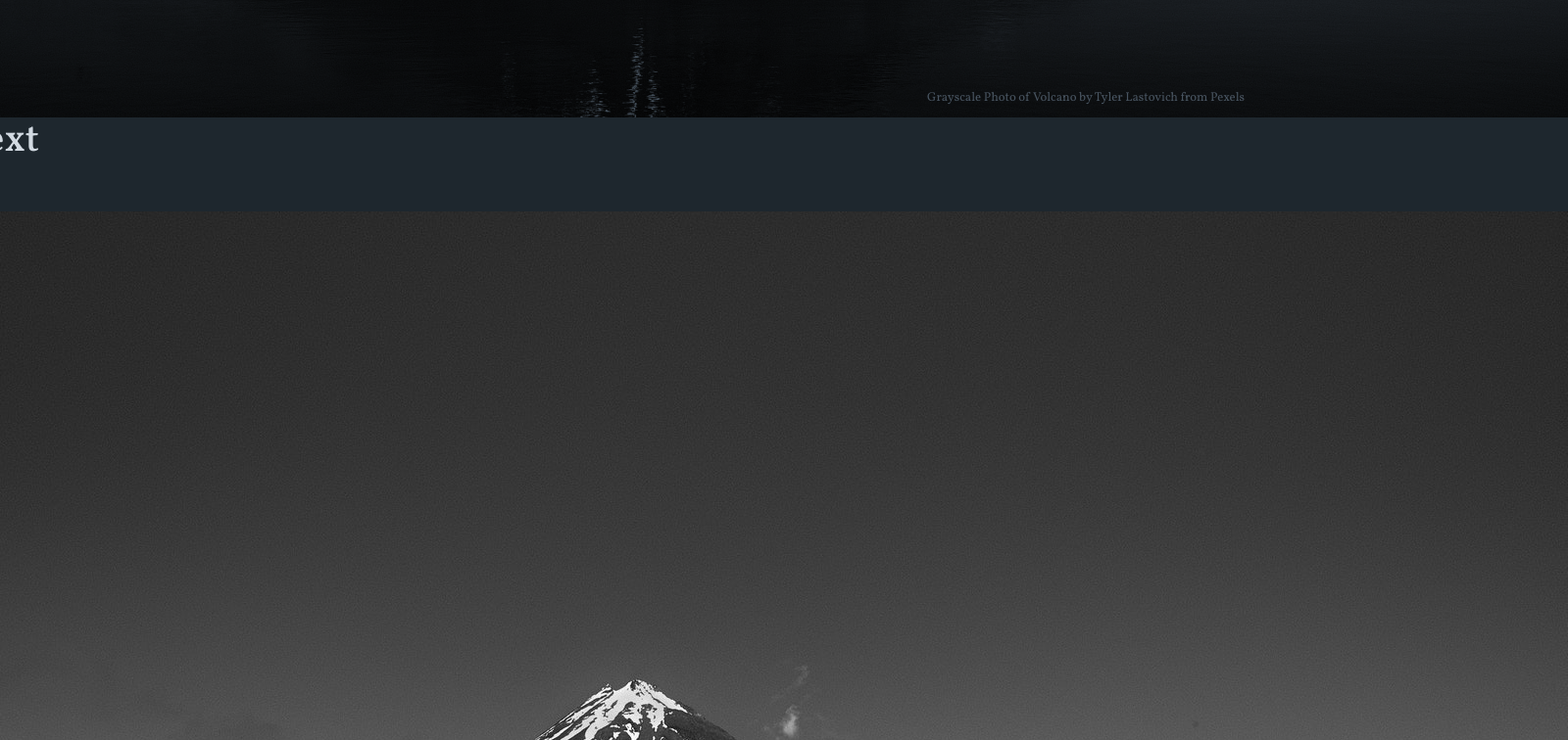
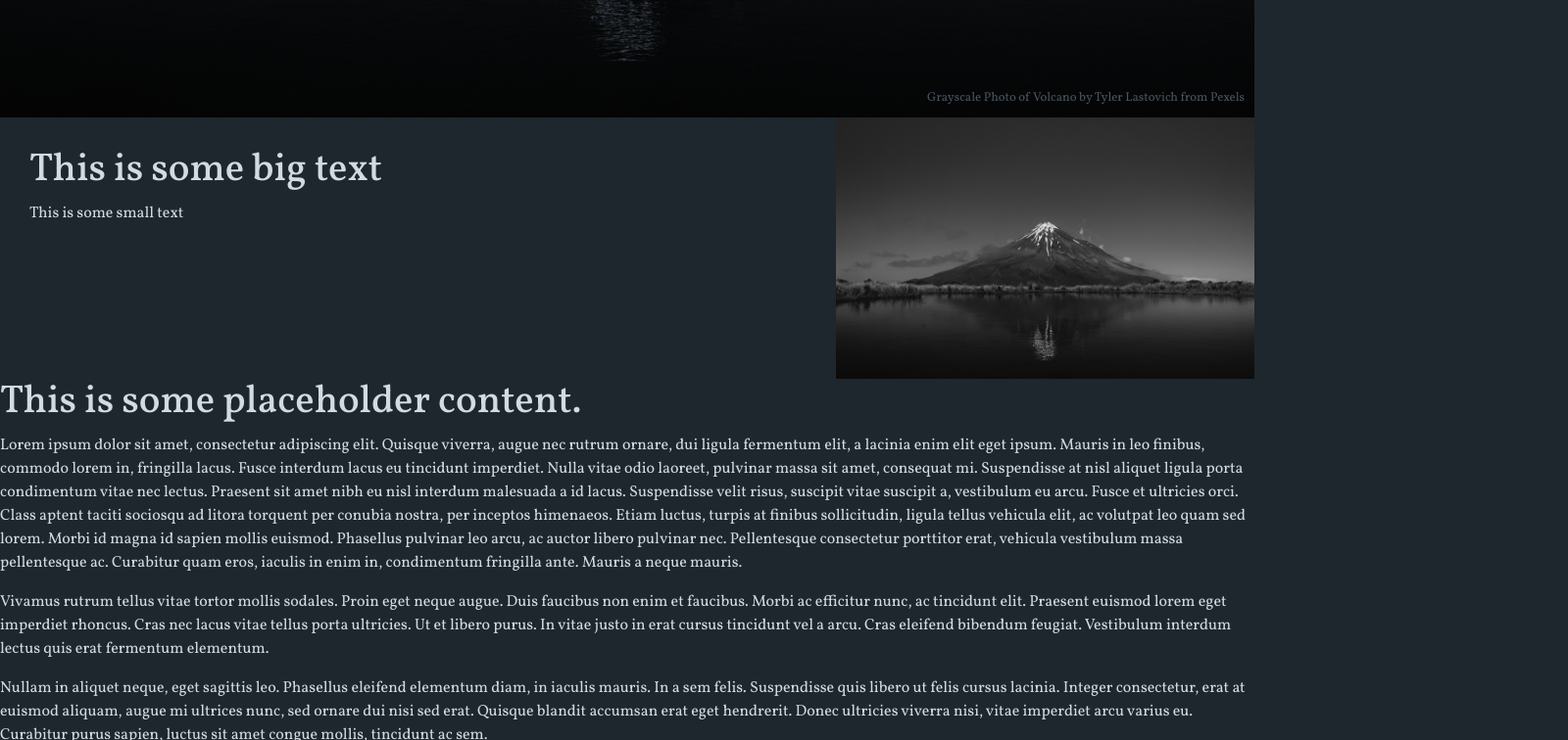
Before and after one commit to Cosmeeeen/personal-website-react, a React (Create React App) app: page / in a window 1280 px wide. Shown: the part 680-1436 px from the top of the page at 98% size, 1600 px wide, since content can reach past the window. Built offline with nearby package versions, Linux system fonts and the light colour scheme.

Commit message:
Text with image now working for browser

```diff
--- a/src/App.css
+++ b/src/App.css
@@ -172,3 +172,21 @@ ul{
 .bigImageHeaderContainer.mobile a{
   display: none;
 }
+
+/* ===== Text With Image Component ===== */
+
+/* ----- Browser View ----- */
+
+.textWithImageContainer{
+  display: grid;
+  grid-template-rows: 1fr;
+  grid-template-columns: 2fr 1fr;
+}
+
+.textWithImageContainer img{
+  width: 100%;
+}
+
+.textWithImageContainer .textComponent{
+  margin: 30px;
+}
--- a/src/Components/TextWithImage.jsx
+++ b/src/Components/TextWithImage.jsx
@@ -1,17 +1,14 @@
 import React from 'react';
-import { BrowserView, MobileView } from 'react-device-detect';
+import { isMobile } from 'react-device-detect';
 
 const TextWithImage = ({ image, children }) => {
 
     return (
-        <div className="textWithImageContainer">
-            <BrowserView>
+        <div className={`textWithImageContainer ${isMobile ? "mobile" : "browser"}`}>
+            <div className="textComponent">
                 {children}
-                <img src={image} />
-            </BrowserView>
-            <MobileView>
-                {children}
-            </MobileView>
+            </div>
+            <img src={image} alt="interesting thing"/>
         </div>
     );
 };
```
